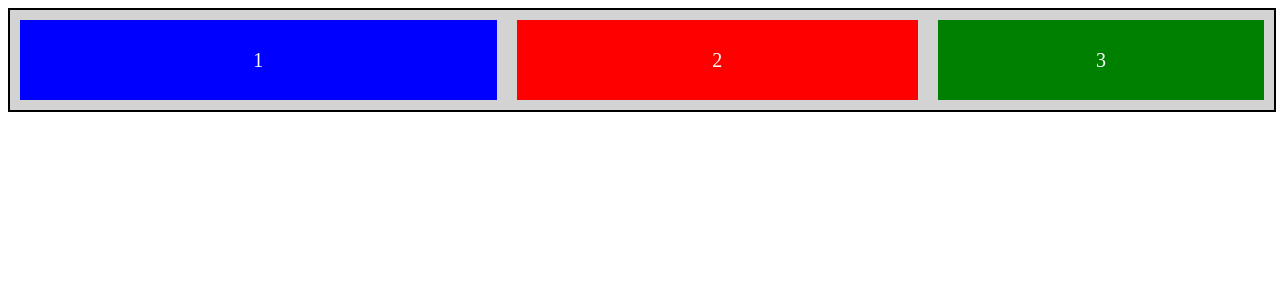
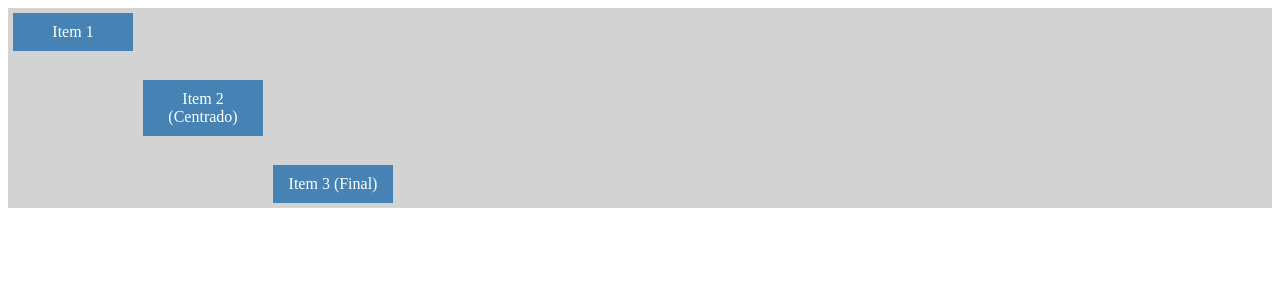
Before and after one commit to ecamilogp/curso-de-css, a Vue app: page / in a window 1280 px wide. Shown: the top 300 px of the page. Built offline with nearby package versions, Linux system fonts and the light colour scheme; the HTML template or start-up script is replaced by a standard one.

Commit message:
uso de aling self

```diff
--- a/src/App.vue
+++ b/src/App.vue
@@ -30,7 +30,8 @@
 
 //seccion de css flexbox
 // import FlexDirectionFlexWrapFlexFlow from './component/css-flex-box/FlexDirection-FlexWrap-FlexFlow.vue'
-import FlexBasisGrowShrink from './component/css-flex-box/Flex-basis-grow-shrink.vue'
+// import FlexBasisGrowShrink from './component/css-flex-box/Flex-basis-grow-shrink.vue'
+import AlingSelf from './component/css-flex-box/AlingSelf.vue'
 </script>
 
 <template>
@@ -61,8 +62,10 @@ import FlexBasisGrowShrink from './component/css-flex-box/Flex-basis-grow-shrink
   <!-- <ControlDeFlujoDeTexto /> -->
   <!-- <ObjectFityObjectPosition /> -->
   <!-- <OutlineContorno /> -->
-  <!-- // __________________________________________-->
+  <!--  __________________________________________-->
+
   <!-- css flexbox  -->
   <!-- <FlexDirectionFlexWrapFlexFlow /> -->
-  <FlexBasisGrowShrink />
+  <!-- <FlexBasisGrowShrink /> -->
+  <AlingSelf />
 </template>
--- /dev/null
+++ b/src/component/css-flex-box/AlingSelf.vue
@@ -0,0 +1,34 @@
+<template>
+  <div class="contenedor">
+    <div class="item">Item 1</div>
+    <div class="item self-center">Item 2 (Centrado)</div>
+    <div class="item self-flex-end">Item 3 (Final)</div>
+  </div>
+</template>
+
+<style scoped>
+.contenedor {
+  display: flex;
+  flex-direction: row; /* Eje principal en horizontal */
+  align-items: flex-start; /* Todos los elementos se alinean arriba por defecto */
+  height: 200px;
+  background-color: lightgray;
+}
+
+.item {
+  width: 100px;
+  padding: 10px;
+  background-color: steelblue;
+  color: white;
+  text-align: center;
+  margin: 5px;
+}
+
+.self-center {
+  align-self: center; /* Se alinea en el centro verticalmente */
+}
+
+.self-flex-end {
+  align-self: flex-end; /* Se alinea en la parte inferior */
+}
+</style>
```
